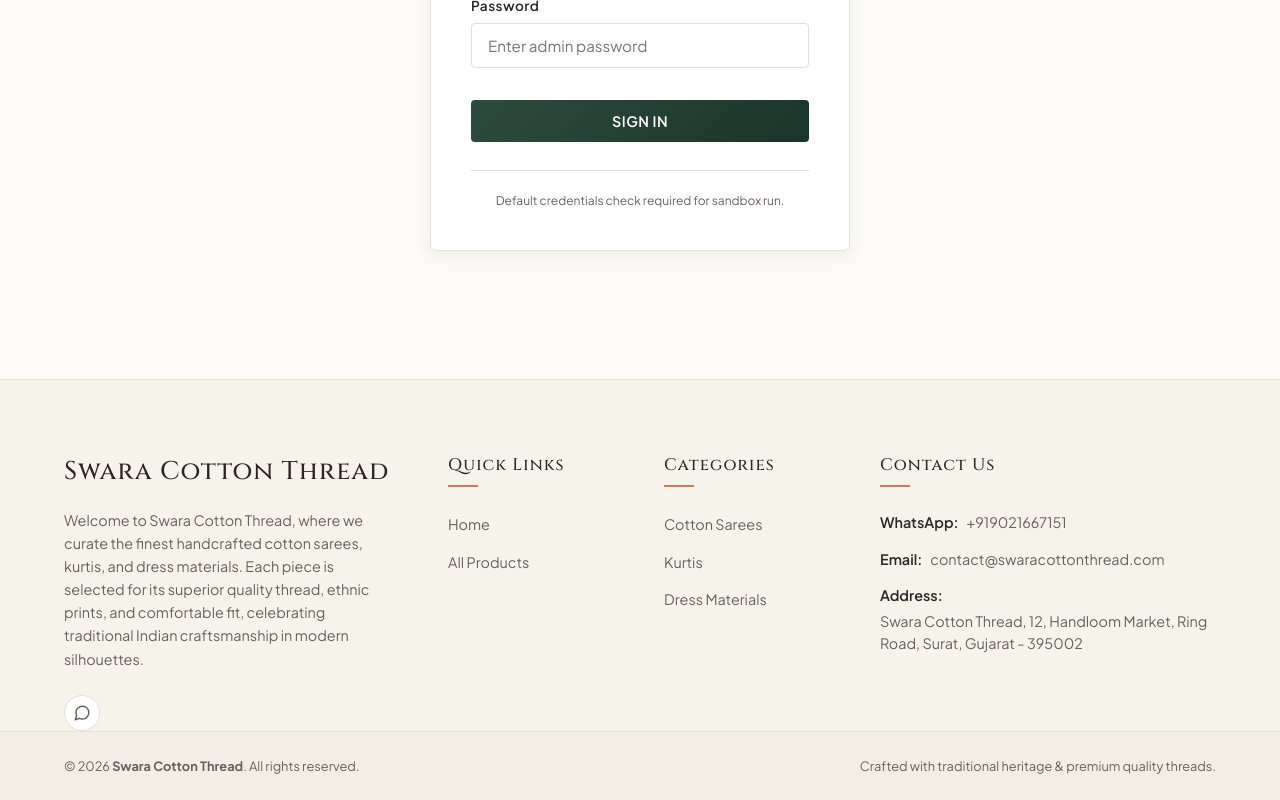
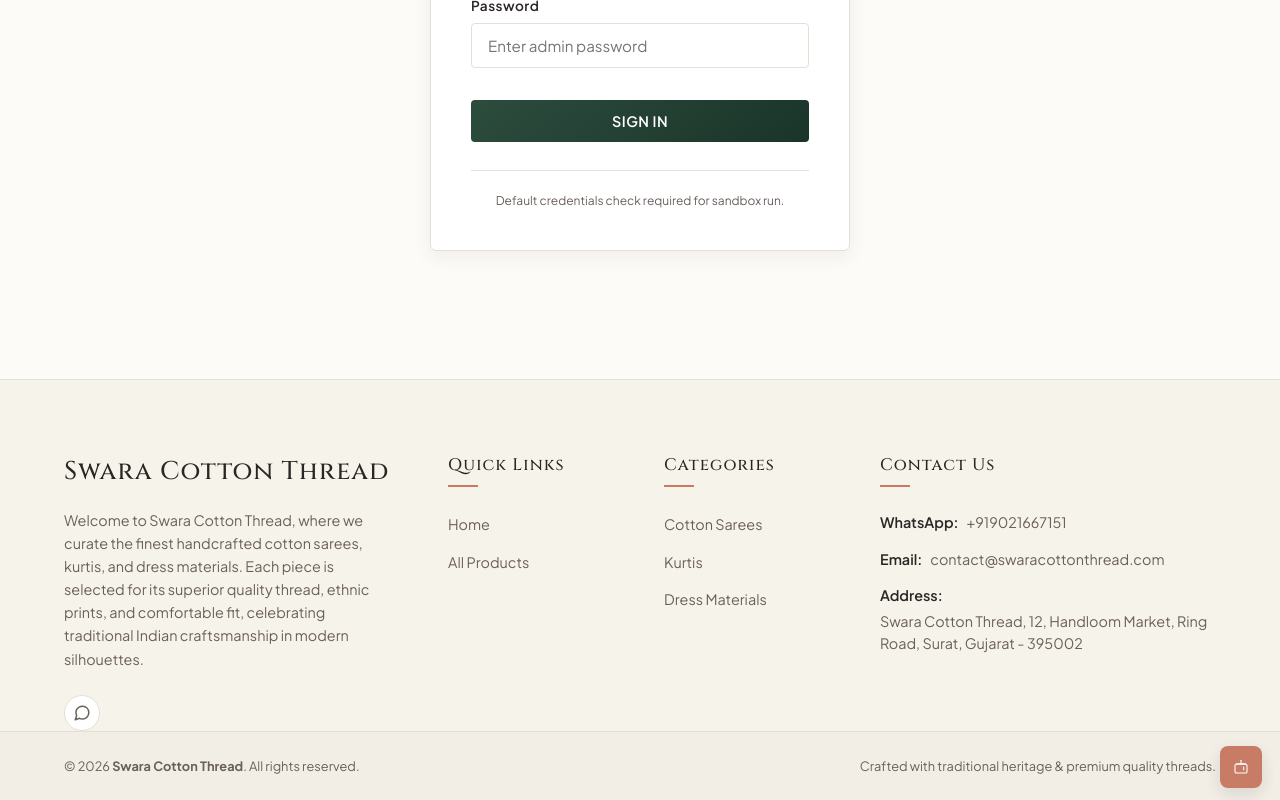
Before and after one commit to akash19-ak/Swara-Cotton-Thread, a React app in the folder frontend/: page /admin/login in a window 1280 px wide. Shown: the part 391-1191 px from the top of the page. Built offline with nearby package versions, Linux system fonts and the light colour scheme; no server answers; the HTML template or start-up script is replaced by a standard one.

Commit message:
admin button hidden

```diff
--- a/frontend/src/App.jsx
+++ b/frontend/src/App.jsx
@@ -24,22 +24,7 @@
 // Styles
 import './App.css';
 
-/* Floating Admin FAB — hidden when already on admin pages */
-function AdminFAB() {
-  const location = useLocation();
-  const isAdminPage = location.pathname.startsWith('/admin');
-  if (isAdminPage) return null;
-  return (
-    <Link to="/admin/dashboard" className="admin-fab" title="Admin Panel" aria-label="Admin Panel">
-      <svg viewBox="0 0 24 24" fill="none" stroke="currentColor" strokeWidth="2" strokeLinecap="round" strokeLinejoin="round">
-        <circle cx="12" cy="12" r="3"/>
-        <path d="M19.07 4.93a10 10 0 0 1 0 14.14M4.93 19.07a10 10 0 0 1 0-14.14"/>
-        <path d="M15.54 8.46a5 5 0 0 1 0 7.07M8.46 15.54a5 5 0 0 1 0-7.07"/>
-      </svg>
-      <span>Admin</span>
-    </Link>
-  );
-}
+/* Admin FAB removed — admin access is available only via footer */
 
 function SplashScreen({ logo }) {
   return (
@@ -73,8 +58,7 @@
         {/* Slide-out Cart Drawer */}
         <CartDrawer />
 
-        {/* Floating Admin Button (bottom-right corner) */}
-        <AdminFAB />
+        {/* Admin button removed from main screen; use footer button */}
 
         {/* Main Pages */}
         <main className="main-content">
--- a/frontend/src/components/Footer.css
+++ b/frontend/src/components/Footer.css
@@ -4,6 +4,11 @@
   padding: 4.5rem 0 0 0;
   color: var(--text-primary);
   margin-top: 4rem;
+}
+
+/* container positioning for footer-anchored controls */
+.footer {
+  position: relative;
 }
 
 .footer-top {
@@ -147,6 +152,31 @@
   color: var(--text-secondary);
 }
 
+/* Visible admin button located bottom-right inside footer */
+.footer-admin-button {
+  position: absolute;
+  right: 18px;
+  bottom: 12px;
+  width: 42px;
+  height: 42px;
+  display: inline-flex;
+  align-items: center;
+  justify-content: center;
+  background: var(--primary);
+  color: #fff;
+  border-radius: 8px;
+  box-shadow: 0 6px 18px rgba(16,24,40,0.12);
+  transition: transform 0.12s ease, opacity 0.12s ease;
+  opacity: 0.98;
+  text-decoration: none;
+}
+
+.footer-admin-button:hover,
+.footer-admin-button:focus {
+  transform: translateY(-3px);
+  opacity: 1;
+}
+
 @media (max-width: 992px) {
   .footer-top {
     grid-template-columns: 1fr 1fr;
--- a/frontend/src/components/Footer.jsx
+++ b/frontend/src/components/Footer.jsx
@@ -67,6 +67,14 @@
           <p className="footer-credits">
             Crafted with traditional heritage & premium quality threads.
           </p>
+          <Link to="/admin/login" className="footer-admin-button" title="Admin Login" aria-label="Admin Login">
+            <svg viewBox="0 0 24 24" width="16" height="16" fill="none" stroke="currentColor" strokeWidth="1.6" strokeLinecap="round" strokeLinejoin="round" aria-hidden="true">
+              <path d="M12 2v6" />
+              <path d="M5 7h14" />
+              <rect x="3" y="8" width="18" height="13" rx="2" />
+              <path d="M16 12v4" />
+            </svg>
+          </Link>
         </div>
       </div>
     </footer>
```
